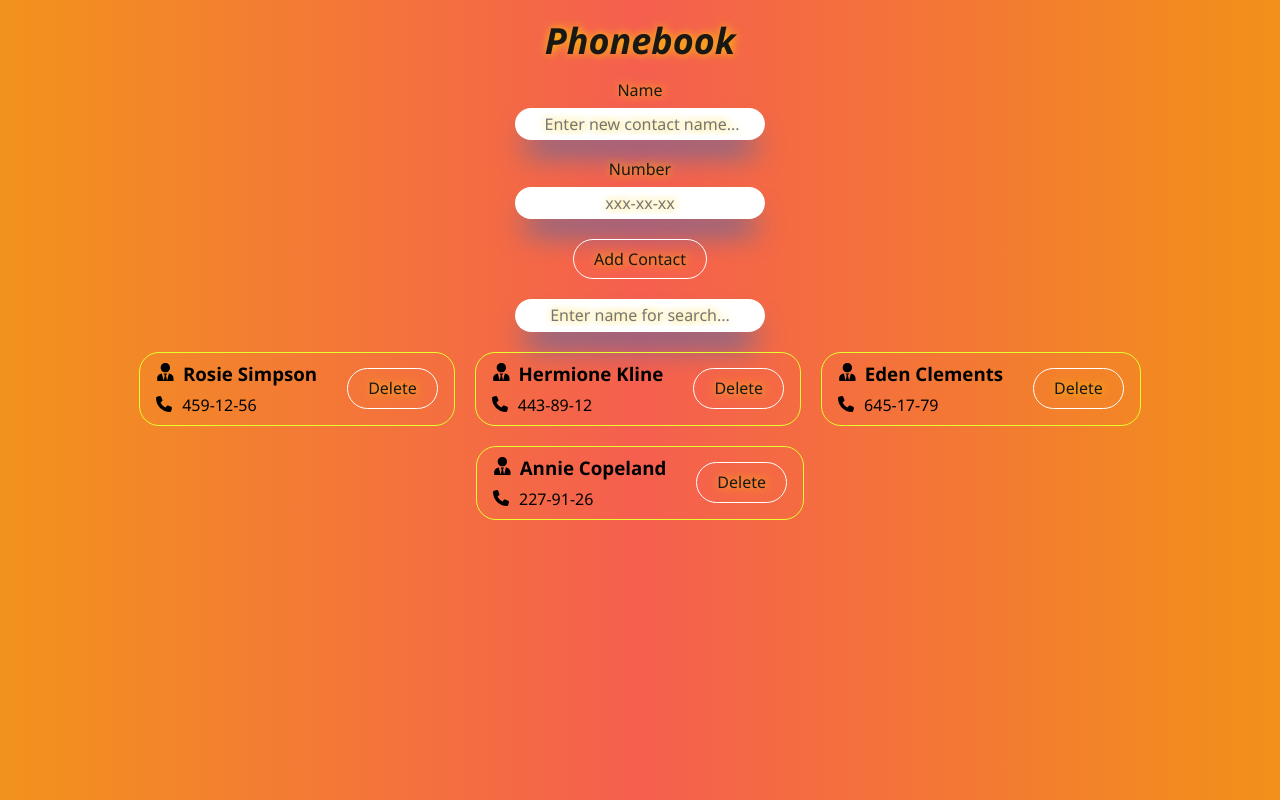
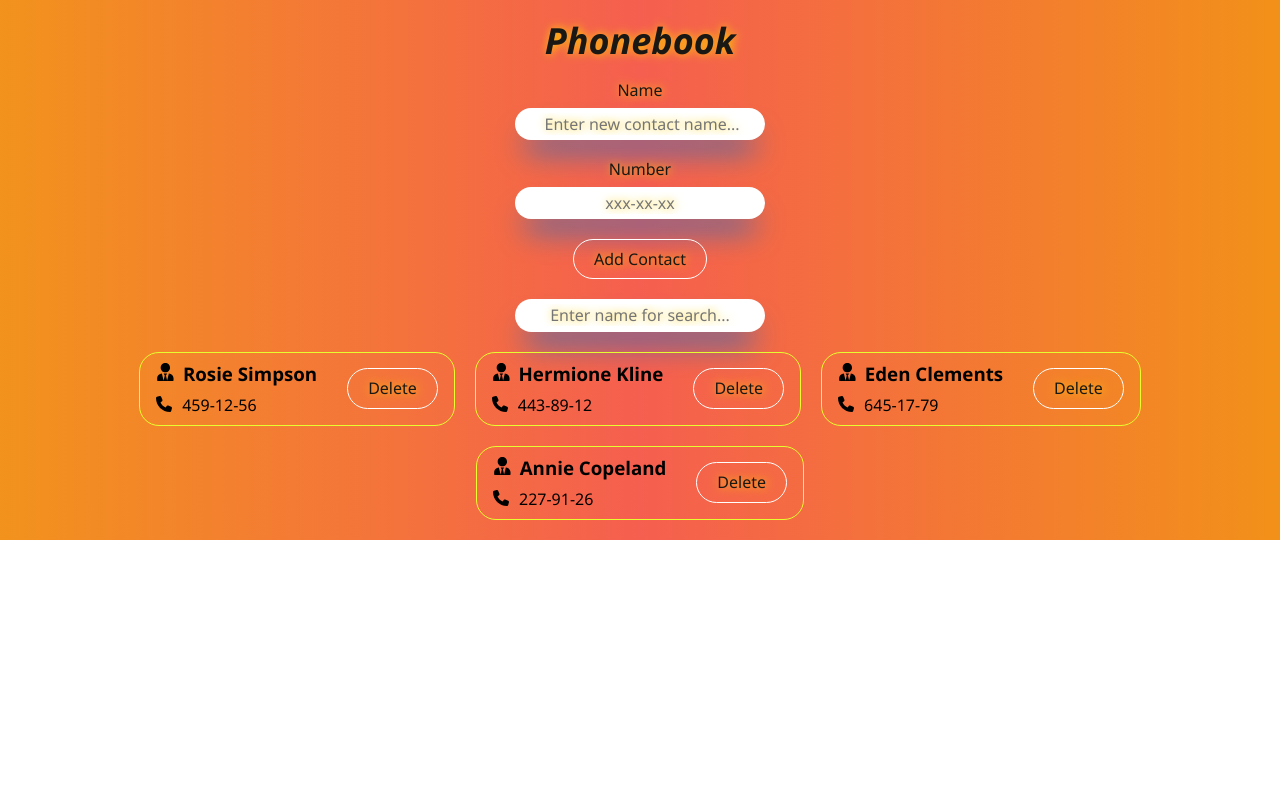
Before and after one commit to yaroslav-mudrevskyi/goit-react-hw-08, a React (Vite) app: page / in a window 1280 px wide. Built offline with nearby package versions, Linux system fonts and the light colour scheme.

Commit message:
Update App.module.css

```diff
--- a/src/App.module.css
+++ b/src/App.module.css
@@ -6,8 +6,8 @@
   gap: 20px;
   margin: 0 auto;
   border: none;
-  max-width: 100vw;
-  height: 100vh;
+  width: 100%;
+  height: 100%;
   background: rgb(242, 145, 25);
   background: linear-gradient(
     90deg,
```
